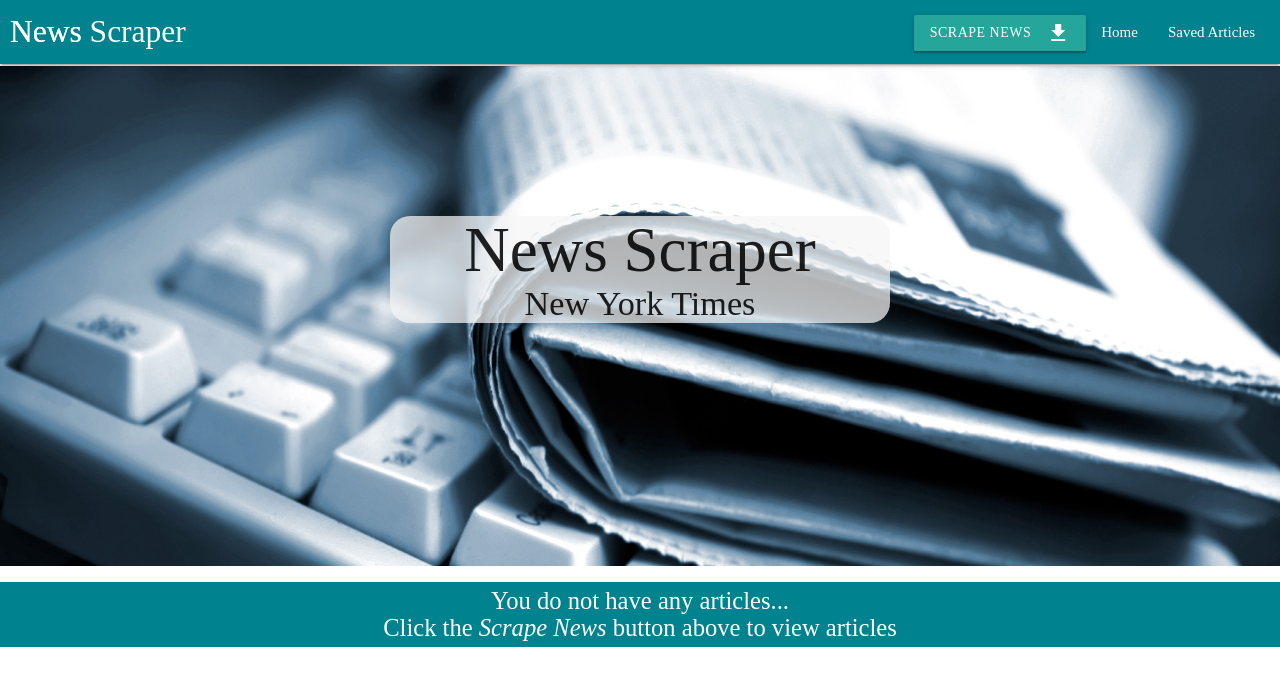
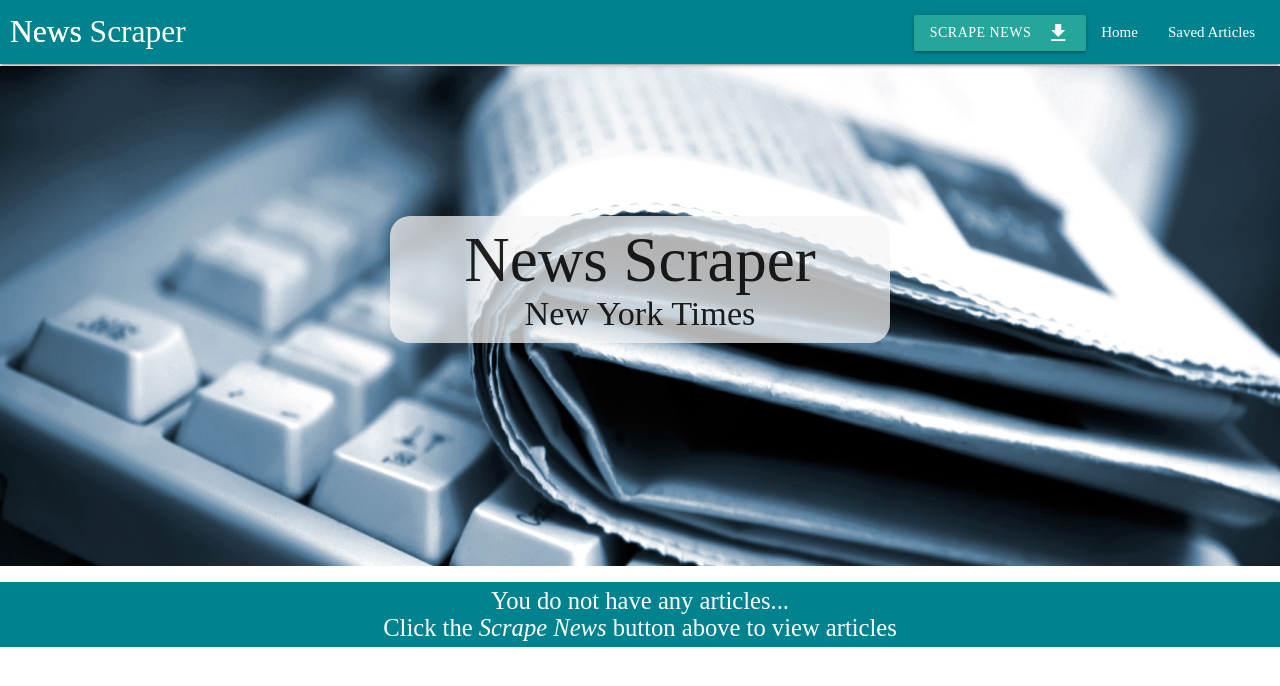
Before and after one commit to allenjwelch/news-scraper, a website: page public/index.html in a window 1280 px wide. Drawn offline with nearby package versions, Linux system fonts and the light colour scheme; a web font is replaced by a local one.

Commit message:
cleaned comments- app working on index.html

```diff
--- a/public/style.css
+++ b/public/style.css
@@ -27,6 +27,7 @@
   border-radius: 20px;
   background: rgba(245, 245, 245, 0.726);
   font-family: 'IM Fell DW Pica SC', serif;
+  padding: 10px;
 }
 
 #titleText, #subText {
```
Also changed, not shown: server.js (+0 -9 lines), README.md, public/images/title.PNG (added).
